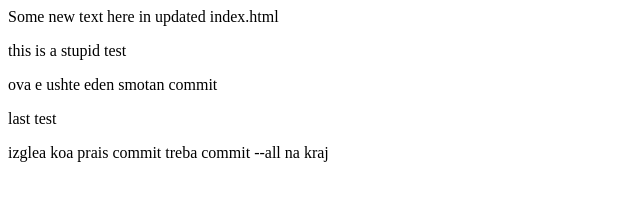
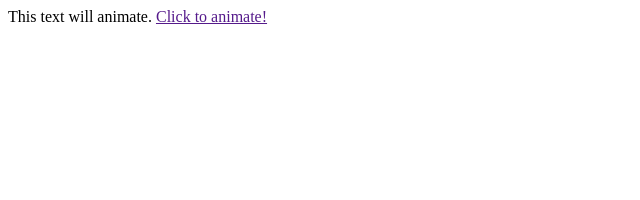
Before and after one commit to biljanaManeva/myGit, a plain HTML site: page index.html in a window 1280 px wide. Shown: the whole page, without its empty margins (0-640 px from the left). Drawn offline with nearby package versions, Linux system fonts and the light colour scheme.

Commit message:
updated index.html

```diff
--- a/index.html
+++ b/index.html
@@ -1,15 +1,12 @@
 <html>
-    <head></head>
+    <head>
+        <script type="text/javascript" src="bower_components\jquery\dist\jquery.min.js"></script>
+        <script type="text/javascript" src="main.js"></script>
+        <link rel="stylesheet" href="bower_components\animate.css\animate.min.css" />
+    </head>
     <body>
-        <div>
-            Some new text here in updated index.html
-
-			<p>this is a stupid test</p>
-
-			<p>ova e ushte eden smotan commit</p>
-
-			<p>last test</p>
-			<p>izglea koa prais commit treba commit --all na kraj</p>
+        <div class="demo animated">
+            <p>This text will animate. <a href="" id="ref">Click to animate!</a></p>
         </div>
     </body>
 </html>
```
